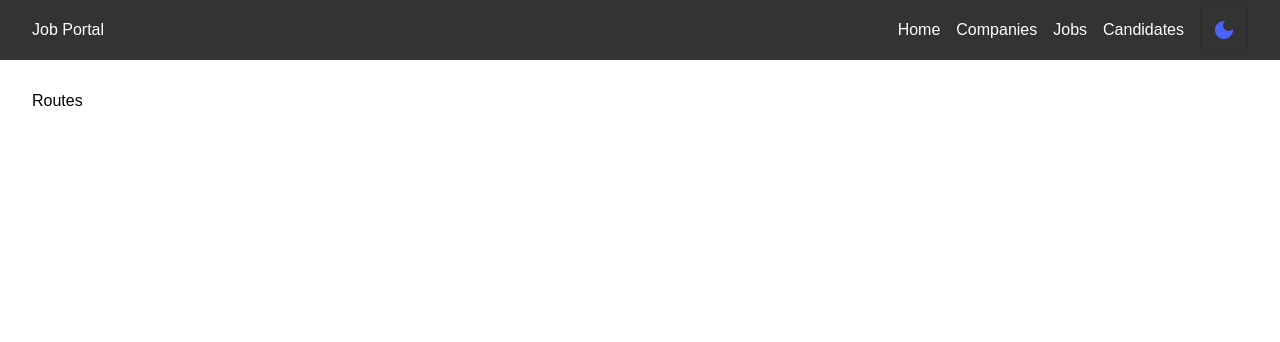
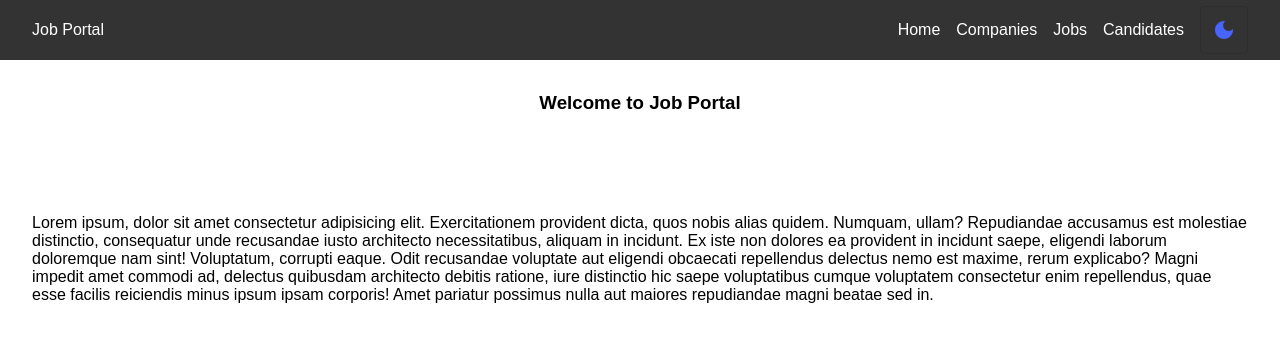
Before and after one commit to SanchayKanade/job_portal, a React (Vite) app in the folder frontend_client/: page / in a window 1280 px wide. Shown: the top 342 px of the page. Built offline with nearby package versions, Linux system fonts and the light colour scheme.

Commit message:
Homepage done dark mode not working

```diff
--- a/frontend_client/src/App.tsx
+++ b/frontend_client/src/App.tsx
@@ -1,7 +1,12 @@
 import React from "react";
-import { useContext } from "react";
+import { useContext, lazy, Suspense } from "react";
 import { ThemeContext } from "./context/theme.context";
 import Navbar from "./components/navbar/Navbar.component";
+import { Routes, Route } from "react-router-dom";
+import CustomLinearProgress from "./components/navbar/custom-linear-progress/CustomLinearProgress.component";
+
+// Imports with Lazy loading
+const Home = lazy(() => import("./pages/home/Home.page"));
 
 const App = () => {
   const { darkMode } = useContext(ThemeContext);
@@ -11,7 +16,13 @@ const App = () => {
   return (
     <div className={appStyles}>
       <Navbar />
-      <div className="wrapper">Routes</div>
+      <div className="wrapper">
+        <Suspense fallback={<CustomLinearProgress />}>
+          <Routes>
+            <Route path="/" element={<Home />} />
+          </Routes>
+        </Suspense>
+      </div>
     </div>
   );
 };
--- /dev/null
+++ b/frontend_client/src/components/navbar/custom-linear-progress/CustomLinearProgress.component.tsx
@@ -0,0 +1,11 @@
+import { Box, LinearProgress } from "@mui/material";
+
+const CustomLinearProgress = () => {
+  return (
+    <Box sx={{ width: "100%" }}>
+      <LinearProgress />
+    </Box>
+  );
+};
+
+export default CustomLinearProgress;
--- /dev/null
+++ b/frontend_client/src/pages/home/Home.page.tsx
@@ -0,0 +1,27 @@
+import "./home.scss";
+
+const Home = () => {
+  return (
+    <div className="content home">
+      <h3>Welcome to Job Portal</h3>
+      <br></br>
+      <br></br>
+      <span>
+        Lorem ipsum, dolor sit amet consectetur adipisicing elit. Exercitationem
+        provident dicta, quos nobis alias quidem. Numquam, ullam? Repudiandae
+        accusamus est molestiae distinctio, consequatur unde recusandae iusto
+        architecto necessitatibus, aliquam in incidunt. Ex iste non dolores ea
+        provident in incidunt saepe, eligendi laborum doloremque nam sint!
+        Voluptatum, corrupti eaque. Odit recusandae voluptate aut eligendi
+        obcaecati repellendus delectus nemo est maxime, rerum explicabo? Magni
+        impedit amet commodi ad, delectus quibusdam architecto debitis ratione,
+        iure distinctio hic saepe voluptatibus cumque voluptatem consectetur
+        enim repellendus, quae esse facilis reiciendis minus ipsum ipsam
+        corporis! Amet pariatur possimus nulla aut maiores repudiandae magni
+        beatae sed in.
+      </span>
+    </div>
+  );
+};
+
+export default Home;
--- /dev/null
+++ b/frontend_client/src/pages/home/home.scss
@@ -0,0 +1,3 @@
+.home{
+
+}
```
